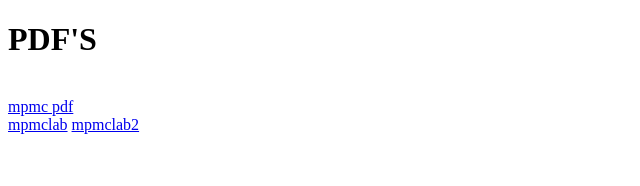
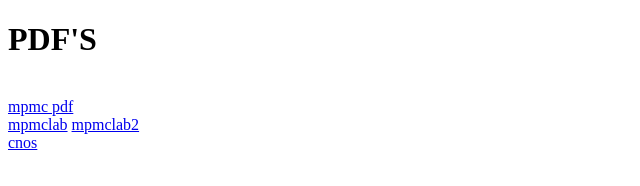
Before and after one commit to Dyne2123/Dyne2123.github.io, a plain HTML site: page index.html in a window 1280 px wide. Shown: the full height of the page, 0-640 px from the left. Drawn offline with Linux system fonts and the light colour scheme.

Commit message:
Update index.html

```diff
--- a/index.html
+++ b/index.html
@@ -5,5 +5,6 @@
 
         <a href="https://drive.google.com/file/d/1IA8K2iSPweai8fVdxsS_hEg2HG4q6LKp/view?usp=drivesdk"> mpmc pdf</a><br>
 <a href="https://drive.google.com/file/d/1Q6H3gMKj49x4PVgAUcqjHY5cDGefQrZe/view?usp=drivesdk">mpmclab</a>
-<a href="https://drive.google.com/file/d/1QHoz00eNVN2l_Hl6ka6q2xMQcEQm_nyV/view?usp=drivesdk">mpmclab2</a>
+<a href="https://drive.google.com/file/d/1QHoz00eNVN2l_Hl6ka6q2xMQcEQm_nyV/view?usp=drivesdk">mpmclab2</a><br>
+<a href="https://drive.google.com/file/d/1QuAw3czG5ZmBN8Ei0iV4Nfjxktr6v6Mf/view?usp=drivesdk">cnos</a>
 </html>
```
